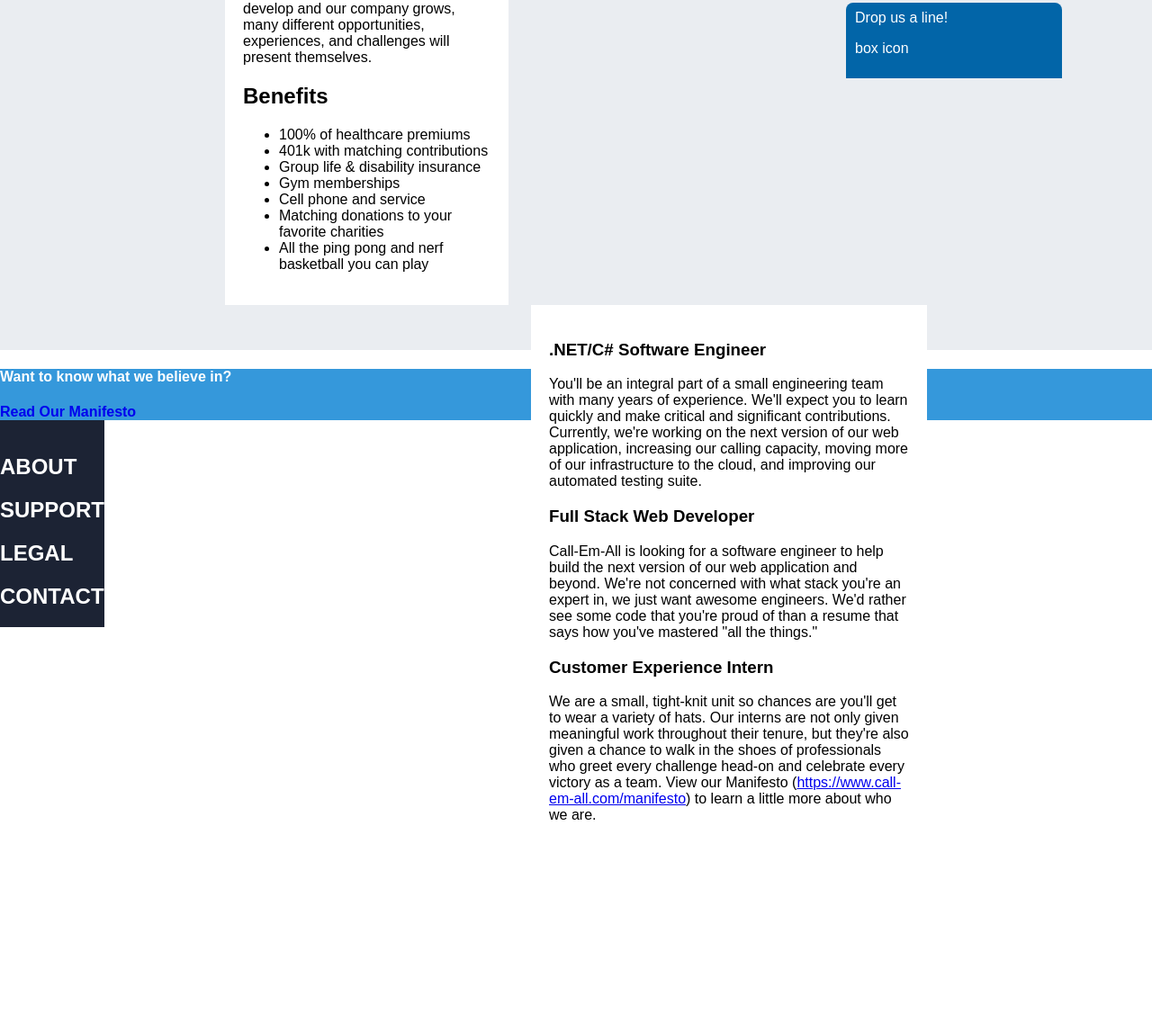
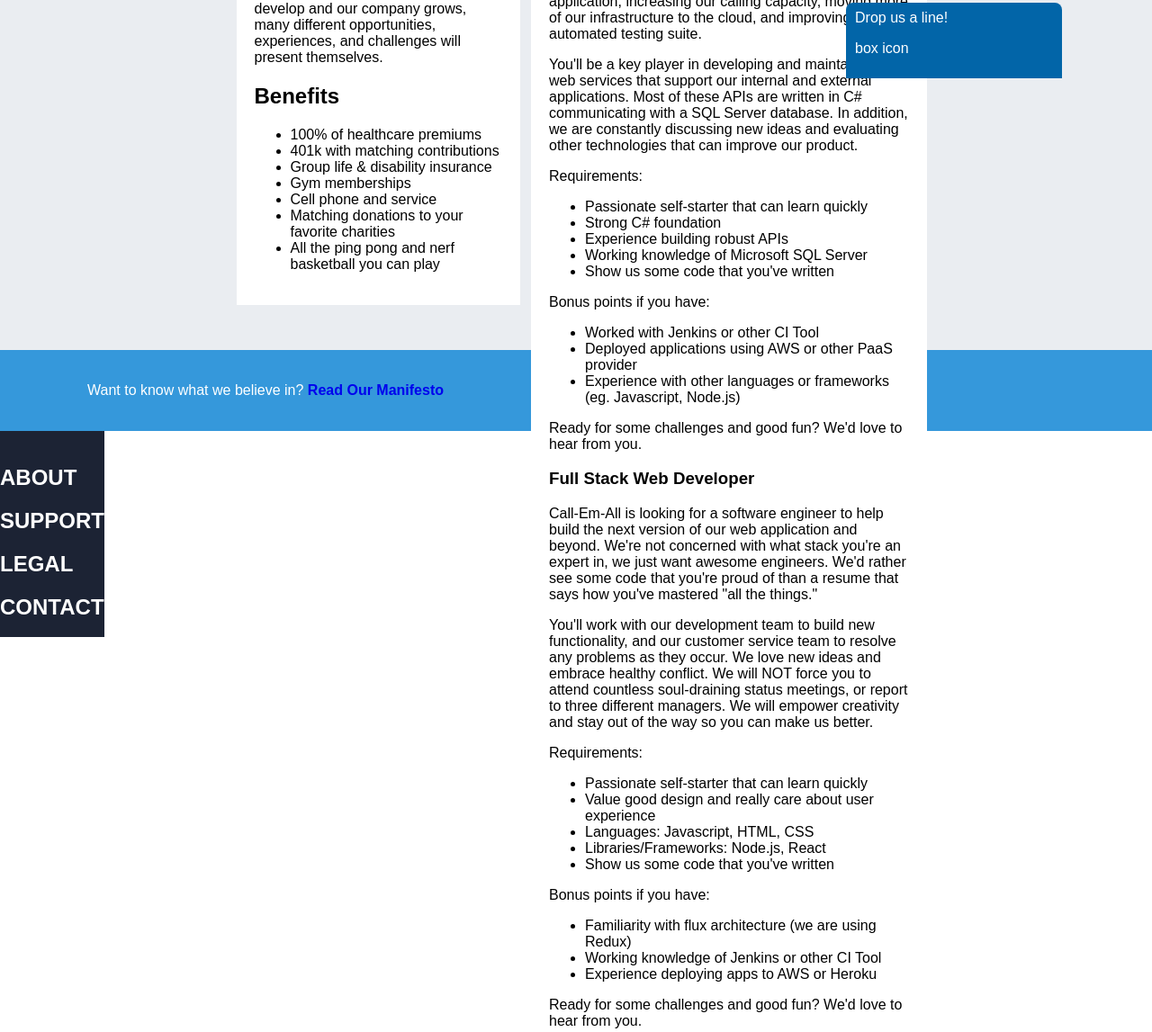
Before and after one commit to m2mathew/cea-job-listing, a plain HTML site: page index.html in a window 1280 px wide. Shown: the part 713-1860 px from the top of the page at 90% size. Before the commit the page ends 1664 px from the top, so only its background shows below. Drawn offline with Linux system fonts and the light colour scheme.

Commit message:
Content updated and footer styling improved.

```diff
--- a/index.html
+++ b/index.html
@@ -51,16 +51,55 @@
 			</div>
 			<div class="right-container">
 				<div class="dot-net-engineer">
-				<h3>.NET/C# Software Engineer</h3>
-				<p>You&#39;ll be an integral part of a small engineering team with many years of experience. We&#39;ll expect you to learn quickly and make critical and significant contributions. Currently, we&#39;re working on the next version of our web application, increasing our calling capacity, moving more of our infrastructure to the cloud, and improving our automated testing suite.</p>
+					<h3>.NET/C# Software Engineer</h3>
+					<p>You&#39;ll be an integral part of a small engineering team with many years of experience. We&#39;ll expect you to learn quickly and make critical and significant contributions. Currently, we&#39;re working on the next version of our web application, increasing our calling capacity, moving more of our infrastructure to the cloud, and improving our automated testing suite.</p>
+					<p>You&#39;ll be a key player in developing and maintaining the web services that support our internal and external applications. Most of these APIs are written in C# communicating with a SQL Server database. In addition, we are constantly discussing new ideas and evaluating other technologies that can improve our product.</p>
+					<p>Requirements:
+						<ul>
+							<li>Passionate self-starter that can learn quickly</li>
+							<li>Strong C# foundation</li>
+							<li>Experience building robust APIs</li>
+							<li>Working knowledge of Microsoft SQL Server</li>
+							<li>Show us some code that you&#39;ve written</li>
+						</ul>
+					</p>
+					<p>Bonus points if you have:
+						<ul>
+							<li>Worked with Jenkins or other CI Tool</li>
+							<li>Deployed applications using AWS or other PaaS provider</li>
+							<li>Experience with other languages or frameworks (eg. Javascript, Node.js)</li>
+						</ul>
+					</p>
+					<p>Ready for some challenges and good fun? We&#39;d love to hear from you.</p>
 				</div>
 				<div class="front-end-developer">
 					<h3>Full Stack Web Developer</h3>
 					<p>Call-Em-All is looking for a software engineer to help build the next version of our web application and beyond. We&#39;re not concerned with what stack you&#39;re an expert in, we just want awesome engineers. We&#39;d rather see some code that you&#39;re proud of than a resume that says how you&#39;ve mastered &quot;all the things.&quot;</p>
+					<p>You&#39;ll work with our development team to build new functionality, and our customer service team to resolve any problems as they occur. We love new ideas and embrace healthy conflict. We will NOT force you to attend countless soul-draining status meetings, or report to three different managers. We will empower creativity and stay out of the way so you can make us better.</p>
+					<p>Requirements:
+						<ul>
+							<li>Passionate self-starter that can learn quickly</li>
+							<li>Value good design and really care about user experience</li>
+							<li>Languages: Javascript, HTML, CSS</li>
+							<li>Libraries/Frameworks: Node.js, React</li>
+							<li>Show us some code that you&#39;ve written</li>
+						</ul>
+					</p>
+					<p>Bonus points if you have:
+						<ul>
+							<li>Familiarity with flux architecture (we are using Redux)</li>
+							<li>Working knowledge of Jenkins or other CI Tool</li>
+							<li>Experience deploying apps to AWS or Heroku</li>
+						</ul>
+					</p>
+					<p>Ready for some challenges and good fun? We&#39;d love to hear from you.</p>
 				</div>
 				<div class="cx-intern">
 					<h3>Customer Experience Intern</h3>
 					<p>We are a small, tight-knit unit so chances are you&#39;ll get to wear a variety of hats. Our interns are not only given meaningful work throughout their tenure, but they&#39;re also given a chance to walk in the shoes of professionals who greet every challenge head-on and celebrate every victory as a team. View our Manifesto (<a href="https://www.call-em-all.com/manifesto">https://www.call-em-all.com/manifesto</a>) to learn a little more about who we are.</p>
+					<p>We make it a point to challenge our interns and provide valuable experience that will grow you professionally and directly impact the direction and success of the Call-Em-All platform. You&#39;ll be a trusted team member who will work with us side by side (not stuck in a cube next to the Keurig).</p>
+					<p>You&#39;ll acquire a real-world education from a multitude of avenues. You&#39;ll have the opportunity to work directly with our customers through email, chat, and phone communication to ensure they&#39;re finding success with Call-Em-All. Additionally, you&#39;ll gain an understanding of how our Sales and Account Development teams function with Customer Support in both daily and long-term operations. Our goal is to make a real, positive impact with our users and you&#39;ll be right in the middle of it all. We hope you&#39;re ready!</p>
+					<p>If this sounds interesting, we&#39;d love to hear from you!</p>
 				</div>
 			</div>
 		</section>
@@ -68,8 +107,9 @@
 
 	<footer class="footer">
 		<section class="footer-banner">
-			<span><h4>Want to know what we believe in?</h4></span>
-			<a href="#">Read Our Manifesto</a>
+			<p>Want to know what we believe in?
+				<a href="#">Read Our Manifesto</a>
+			</p>
 		</section>
 
 		<section class="footer-content">
--- a/styles/main.css
+++ b/styles/main.css
@@ -104,7 +104,7 @@
 }
 
 main .main-content .left-container {
-	display: block;
+	display: inline-block;
 	width: 275px;
 	background-color: #fff;
 	padding: 20px;
@@ -125,12 +125,10 @@
 }
 
 .footer .footer-banner {
+	padding: 20px 0;
 	background-color: #3598DB;
 	color: #fff;
-}
-
-.footer .footer-banner h4 {
-
+	text-align: center;
 }
 
 .footer .footer-banner a {
```
